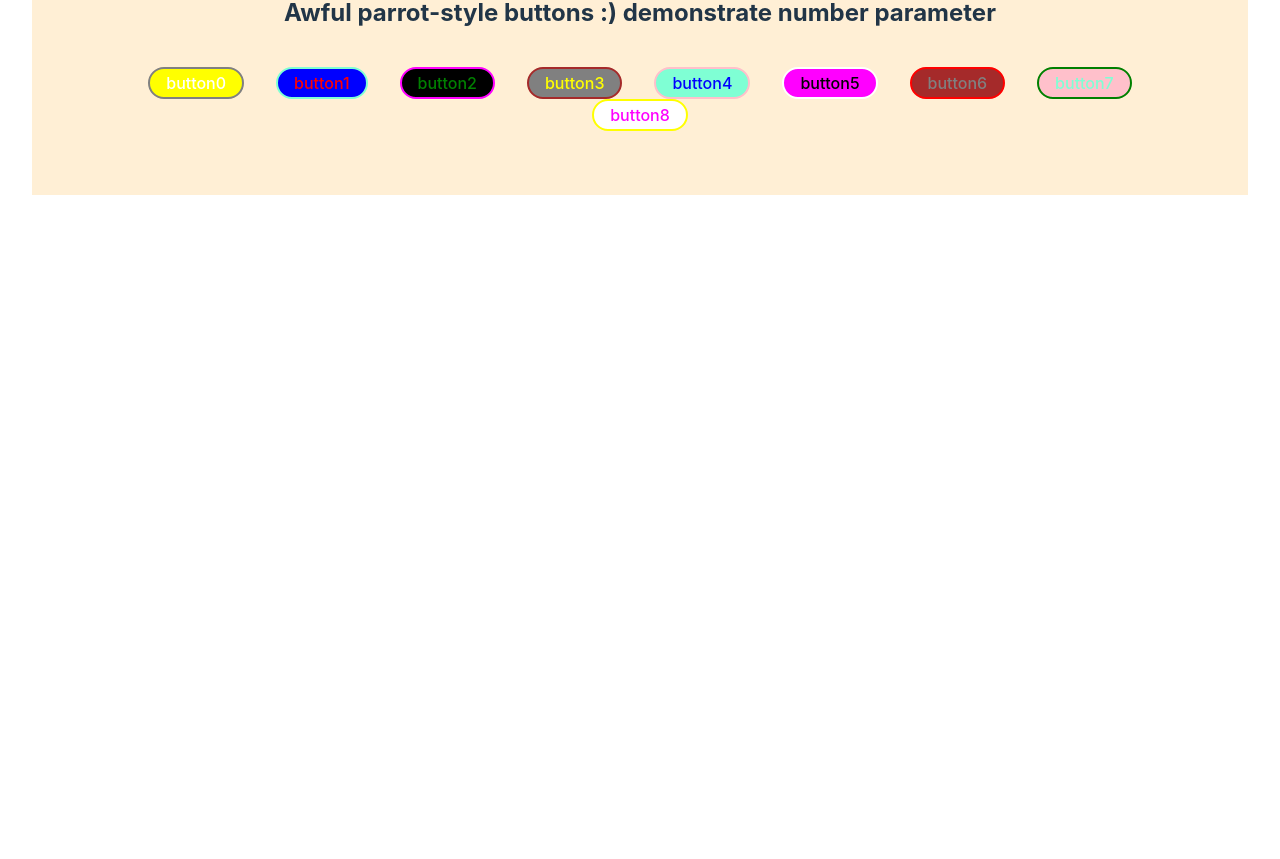
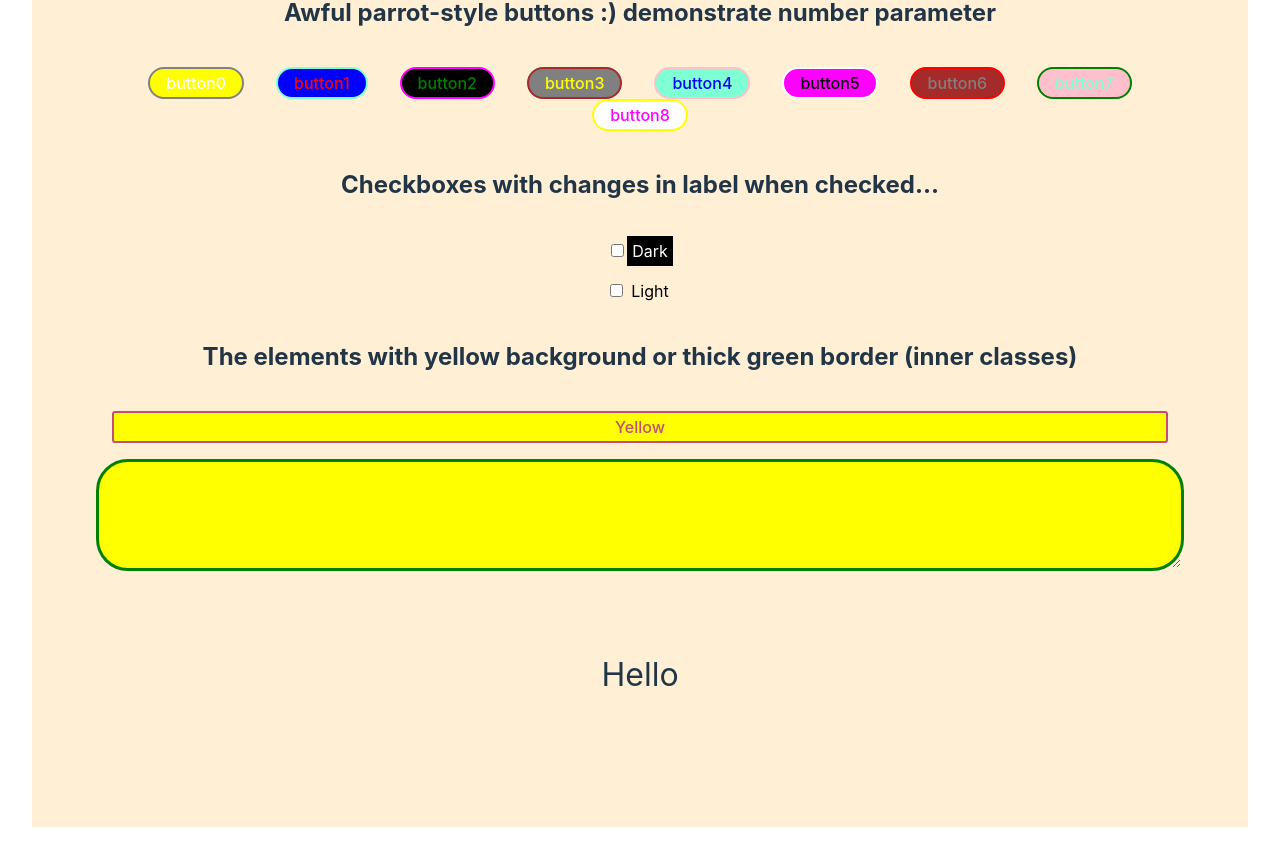
Before and after one commit to tamasve/react-styled-components-practice, a React (Vite) app: page / in a window 1280 px wide. Shown: the part 746-1605 px from the top of the page. Before the commit the page ends 973 px from the top, so only its background shows below. Built offline with nearby package versions, Linux system fonts and the light colour scheme.

Commit message:
going on further in the doc

```diff
--- a/src/App.tsx
+++ b/src/App.tsx
@@ -3,13 +3,14 @@ import styled, { css } from 'styled-components';
 
 /**
  * https://styled-components.com/docs
- * Next part: Adapting based on props
  *
  * Going through this doc practicing with my ideas...
+ * 1-2 Dec 2023
+ * Next part: Overriding .attrs
+ *
+ * https://www.freecodecamp.org/news/styled-components-in-react/
+ * Next part: Props in Styled Components
  */
-
-
-function App() {
 
 
 const Title = styled.h1`
@@ -40,7 +41,23 @@ function App() {
         background: #BF4F74;
         color: white;
     `}
+
+    &:hover {
+        background: lightblue;
+    }
+    &:active {
+        border: 4px solid red;
+    }
+    & + & {
+        background: linear-gradient(magenta,green);
+    }
 `
+// &: all instances of the component
+// & + &: directly next to
+// & ~ &: sibling, but maybe not directly next to
+// &.classname: if it also has classname class
+// .classname &: inside an element that has classname class
+
 
 // Using parameter version 2 - if it is a boolean, we can use it or leave it...
 const Button2 = styled.button<{$primary: boolean;}>`
@@ -95,11 +112,66 @@ function App() {
     gap: 1em;
 `
 
+// A general section element with unique style (flex) for all children divs
+// + inner classes for making yellow background, thick green border (any children can have them)
 const FlexSection = styled.section`
     display: flex;
     flex-direction: column;
     gap: 1em;
+
+    .yellowBackgr {
+        background-color: yellow;
+    }
+
+    .greenBorder {
+        border: 3px solid green;
+    }
 `
+
+// Styled checkbox... attrs: constructor with attributes
+const CheckBox = styled.input.attrs({ type: "checkbox" })``;
+// ... with Label text styled using switch command and checking-dependent style
+// using &&: 1 instance:
+// ${CheckBox}:checked + && {...} = when the relevant checkbox gets checked this instance gets the following css...
+const LabelText = styled.label`
+    padding: 0.3em;
+    ${props => {
+        switch (props.$mode) {
+            case "dark":
+                return css`
+                    background-color: black;
+                    color: white;
+                    ${CheckBox}:checked + && {
+                        background-color: blue;
+                    }
+                `
+            case "light":
+                return css`
+                    background-color: transparent;
+                    color: black;
+                    ${CheckBox}: checked + && {
+                        color: red;
+                    }
+                `
+        }
+    }}
+`
+
+const DynSizedLabel = styled.label.attrs<{ $size: string; }>(
+    props => ({
+        $size: props.$size || "1em",
+        $num: props.$size.charAt(0)*1
+    })
+)`
+    font-size: ${props => props.$size};
+    padding: ${props => props.$size};
+    background-color: ${props => ["red", "green"][props.$num]}
+`
+// the last one does not work...
+
+
+function App() {
+
 
     // Extended style 2: using a style of a comp. for another (or copy?): ExtButton, 2nd appearance
     return (
@@ -110,6 +182,7 @@ function App() {
                 </Title>
 
                 <FlexSection>
+
                     <FlexSection>
                         <TextInput />
                         <div>
@@ -120,6 +193,7 @@ function App() {
                             <Button $size={"2em"}>Double size!</Button>
                         </div>
                     </FlexSection>
+
                     <FlexSection>
                         <TextInput />
                         <div>
@@ -135,6 +209,7 @@ function App() {
                             <ButtonWithSpaces>Nice to meet you, my dear Lady...</ButtonWithSpaces>
                         </div>
                     </FlexSection>
+
                     <FlexSection>
                         <h2>Awful parrot-style buttons :) demonstrate number parameter</h2>
                         <div>
@@ -143,6 +218,24 @@ function App() {
                             )}
                         </div>
                     </FlexSection>
+
+                    <FlexSection>
+                        <h2>Checkboxes with changes in label when checked...</h2>
+                        <div>
+                            <CheckBox />
+                            <LabelText $mode="dark">Dark</LabelText>
+                        </div>
+                        <div>
+                            <CheckBox />
+                            <LabelText $mode="light">Light</LabelText>
+                        </div>
+                        <h2>The elements with yellow background or thick green border (inner classes)</h2>
+                        <Button className='yellowBackgr'>Yellow</Button>
+                        <TextInput className='yellowBackgr greenBorder' />
+                    </FlexSection>
+
+                    <DynSizedLabel $size='2em'>Hello</DynSizedLabel>
+
                 </FlexSection>
             </Wrapper>
         </>
```
Lines whose indentation alone changed are shown as unchanged.
